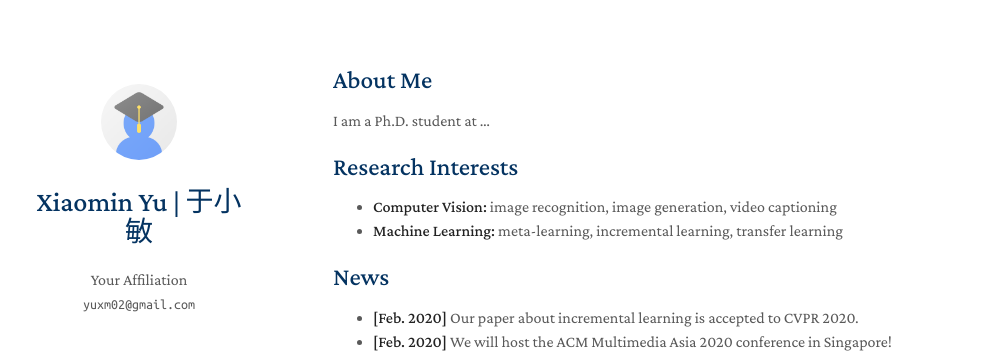
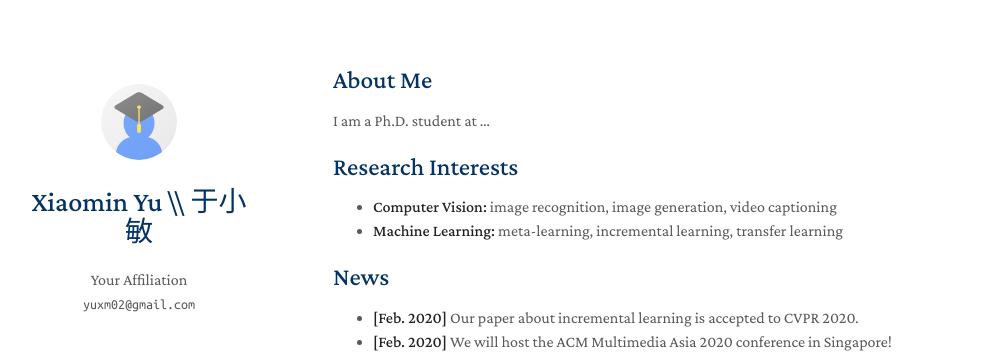
Before and after one commit to Yu-xm/Yu-xm.github.io, a Jekyll site: the page built from index.md, in a window 1280 px wide. Shown: the top 357 px of the page, without its empty margins (137-1135 px from the left). Built offline with Jekyll 4.4.1, drawn with Linux system fonts in a browser that asks for light colours; nearby versions of some CDN libraries; a style sheet for code colours, icons or effects is not loaded; our own code applies the rules of GitHub Pages for plain Markdown files.

```diff
--- a/_config.yml
+++ b/_config.yml
@@ -1,5 +1,5 @@
 # Basic Information
-title: Xiaomin Yu | 于小敏
+title: Xiaomin Yu \\ 于小敏
 # position: Ph.D. Student
 affiliation: Your Affiliation
 email: yuxm02@gmail.com
```
